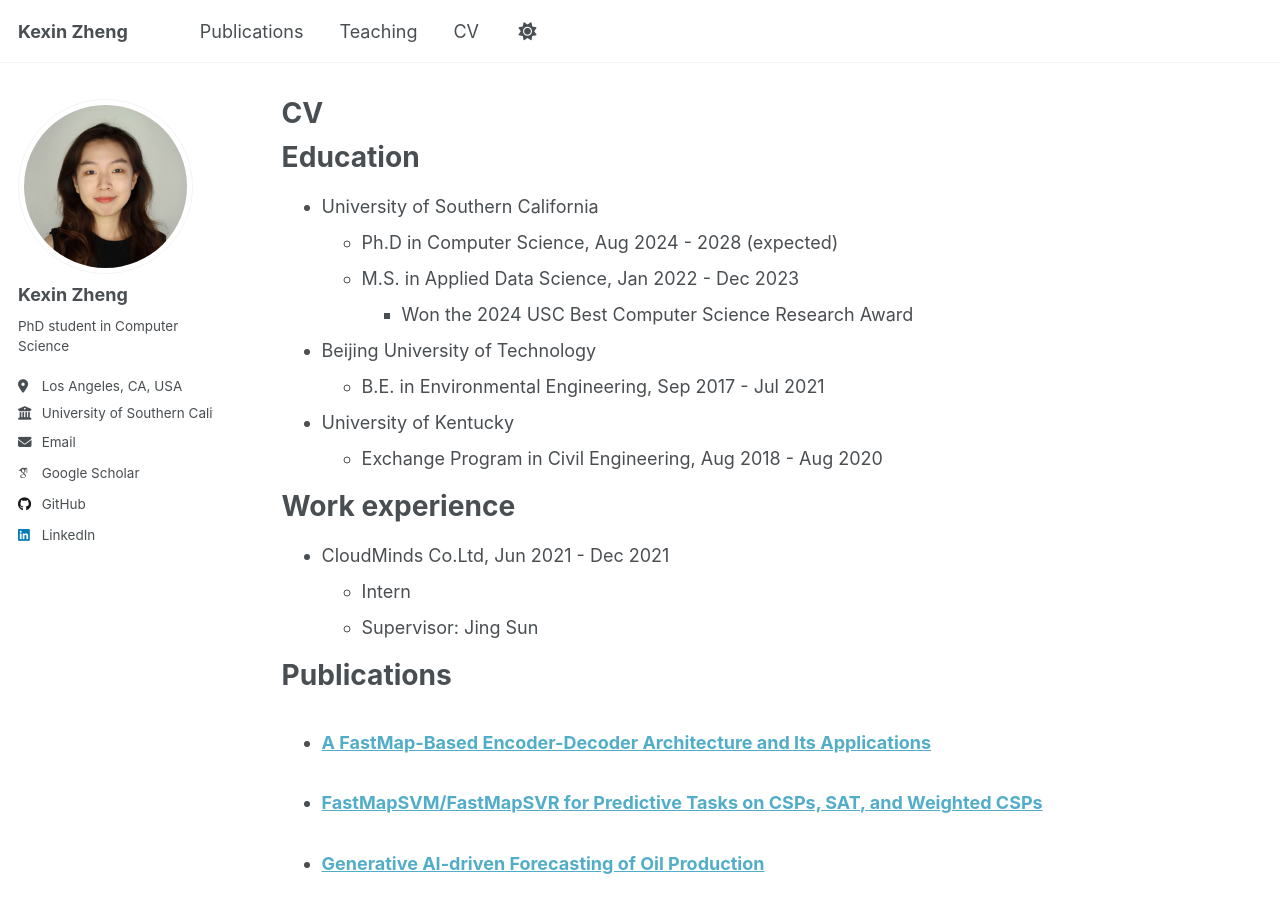
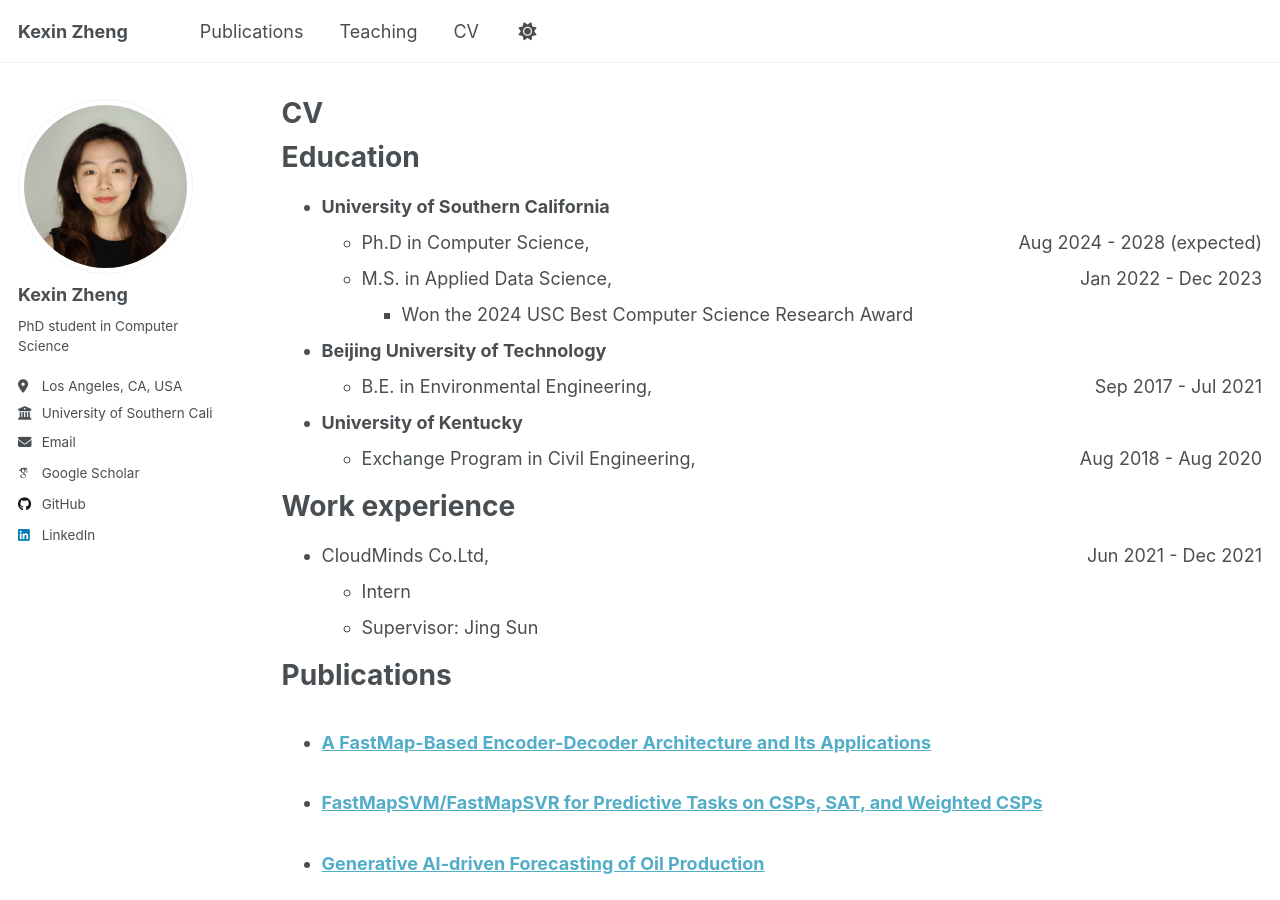
Before and after one commit to kellyzhengusc/kellyzhengusc.github.io, a Jekyll site: the page built from _pages/cv.md, in a window 1280 px wide and 900 px high. Built offline with Jekyll 4.4.1, drawn with Linux system fonts in a browser that asks for light colours; some web fonts are replaced; a script that is not in the unit is left out.

Commit message:
Update cv.md

```diff
--- a/_pages/cv.md
+++ b/_pages/cv.md
@@ -11,18 +11,18 @@ redirect_from:
 
 Education
 ======
-* University of Southern California
-  * Ph.D in Computer Science, Aug 2024 - 2028 (expected)
-  * M.S. in Applied Data Science, Jan 2022 - Dec 2023
+* **University of Southern California**
+  * Ph.D in Computer Science, <span style="float:right;">Aug 2024 - 2028 (expected)</span>
+  * M.S. in Applied Data Science, <span style="float:right;">Jan 2022 - Dec 2023</span>
     * Won the 2024 USC Best Computer Science Research Award
-* Beijing University of Technology
-  * B.E. in Environmental Engineering, Sep 2017 - Jul 2021
-* University of Kentucky
-  * Exchange Program in Civil Engineering, Aug 2018 - Aug 2020
+* **Beijing University of Technology**
+  * B.E. in Environmental Engineering, <span style="float:right;">Sep 2017 - Jul 2021</span>
+* **University of Kentucky**
+  * Exchange Program in Civil Engineering, <span style="float:right;">Aug 2018 - Aug 2020</span>
 
 Work experience
 ======
-* CloudMinds Co.Ltd, Jun 2021 - Dec 2021
+* CloudMinds Co.Ltd, <span style="float:right;">Jun 2021 - Dec 2021</span>
   * Intern
   * Supervisor: Jing Sun
 
```
